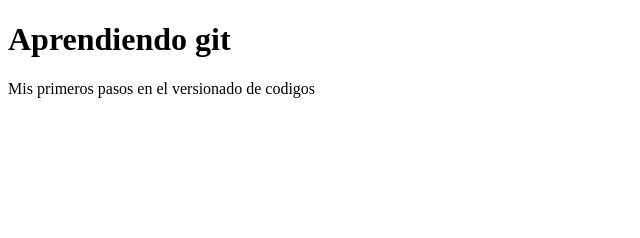
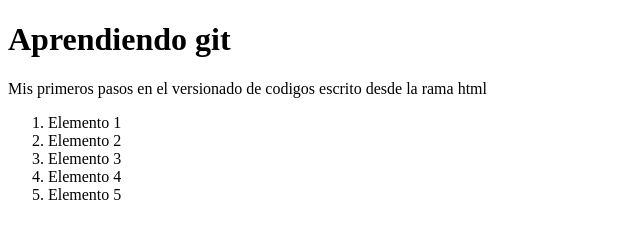
Before and after one commit to inakiBengo/aprendiendo-git, a plain HTML site: page index.html in a window 1280 px wide. Shown: the whole page, without its empty margins (0-640 px from the left). Drawn offline with Linux system fonts and the light colour scheme.

Commit message:
agregando index.js a index.html

```diff
--- a/index.html
+++ b/index.html
@@ -8,6 +8,14 @@
 </head>
 <body>
     <h1>Aprendiendo git</h1>
-    <p>Mis primeros pasos en el versionado de codigos</p>
+    <p>Mis primeros pasos en el versionado de codigos escrito desde la rama html</p>
+    <ol>
+        <li>Elemento 1</li>
+        <li>Elemento 2</li>
+        <li>Elemento 3</li>
+        <li>Elemento 4</li>
+        <li>Elemento 5</li>
+    </ol>
+    <script src="index.js"></script>
 </body>
 </html>
```
